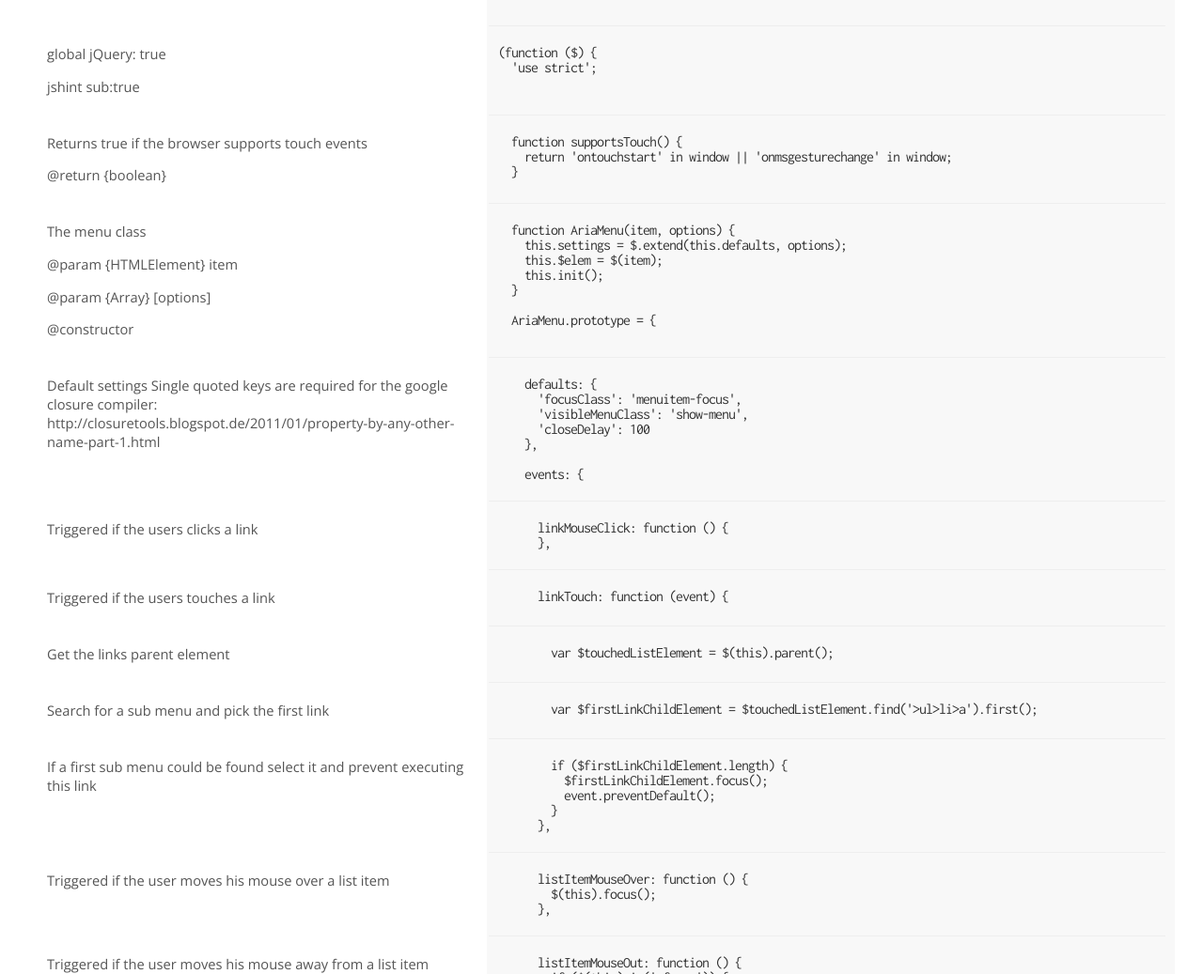
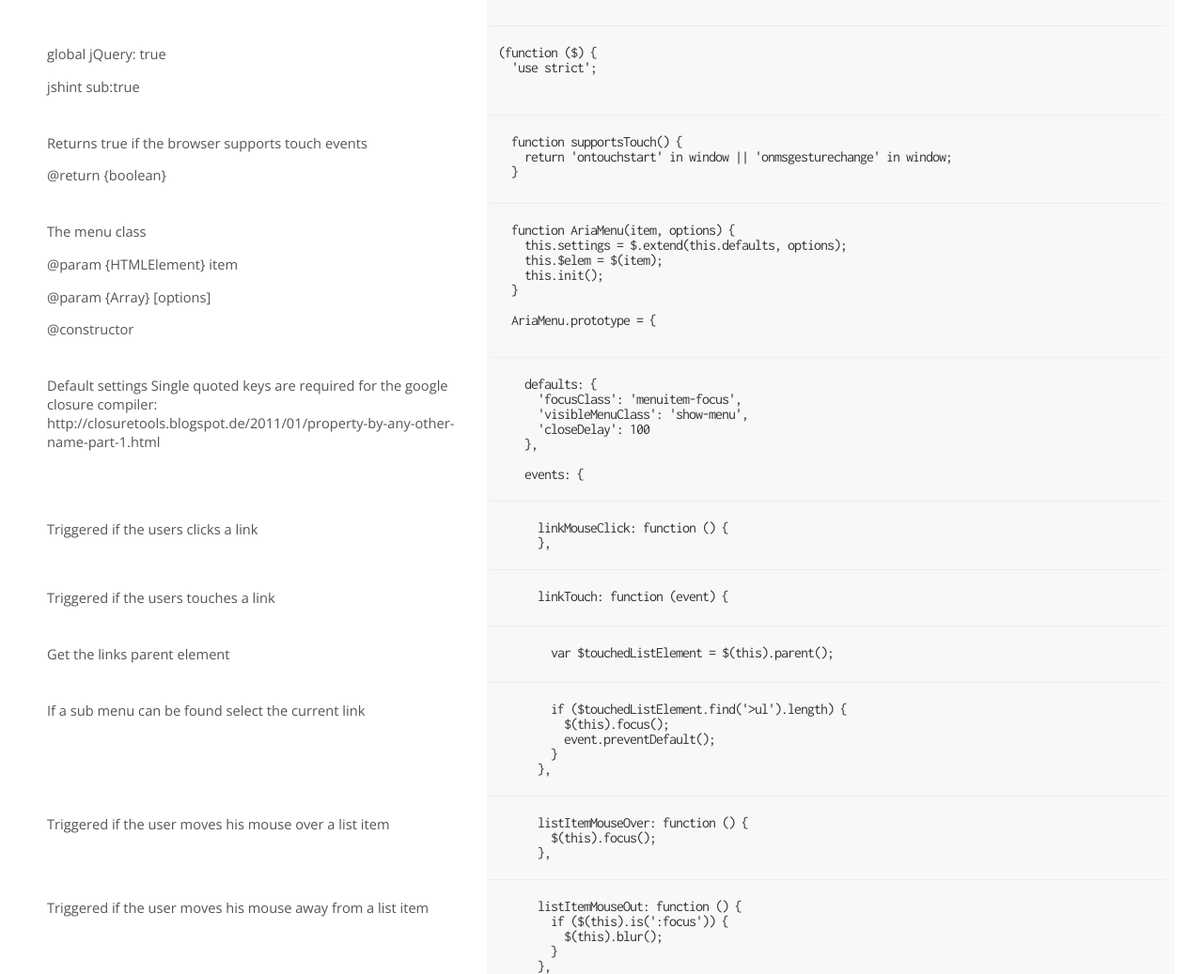
Before and after one commit to jantimon/ariaMenu, a website: page docs/explain.html in a window 1280 px wide. Shown: the part 63-1100 px from the top of the page at 94% size. Drawn offline with nearby package versions, Linux system fonts and the light colour scheme.

Commit message:
Fix touch focus bug

```diff
--- a/docs/explain.html
+++ b/docs/explain.html
@@ -125,22 +125,11 @@
 
       <div class='section'>
         <div class='comment grid-40 mobile-grid-100 not-empty'>
-          <p>Search for a sub menu and pick the first link</p>
+          <p>If a sub menu can be found select the current link</p>
         </div>
         <div class='code grid-60 mobile-grid-100 not-empty'>
-          <pre>        var $firstLinkChildElement = $touchedListElement.find('>ul>li>a').first();</pre>
-        </div>
-      </div>
-      <div class='clear'>
-      </div>
-
-      <div class='section'>
-        <div class='comment grid-40 mobile-grid-100 not-empty'>
-          <p>If a first sub menu could be found select it and prevent executing this link</p>
-        </div>
-        <div class='code grid-60 mobile-grid-100 not-empty'>
-          <pre>        if ($firstLinkChildElement.length) {
-          $firstLinkChildElement.focus();
+          <pre>        if ($touchedListElement.find('>ul').length) {
+          $(this).focus();
           event.preventDefault();
         }
       },
@@ -833,8 +822,6 @@
   };
 
 
-
-
 }(jQuery));.</pre>
         </div>
       </div>
```
Also changed, not shown: src/ariaMenu.js (+3 -5 lines), dist/ariaMenu.dev.js, dist/ariaMenu.min.js, dist/other/ariaMenu.amd.js, dist/other/ariaMenu.amd.min.js, dist/other/ariaMenu.zepto.js, dist/other/ariaMenu.zepto.min.js, 1 other file.
